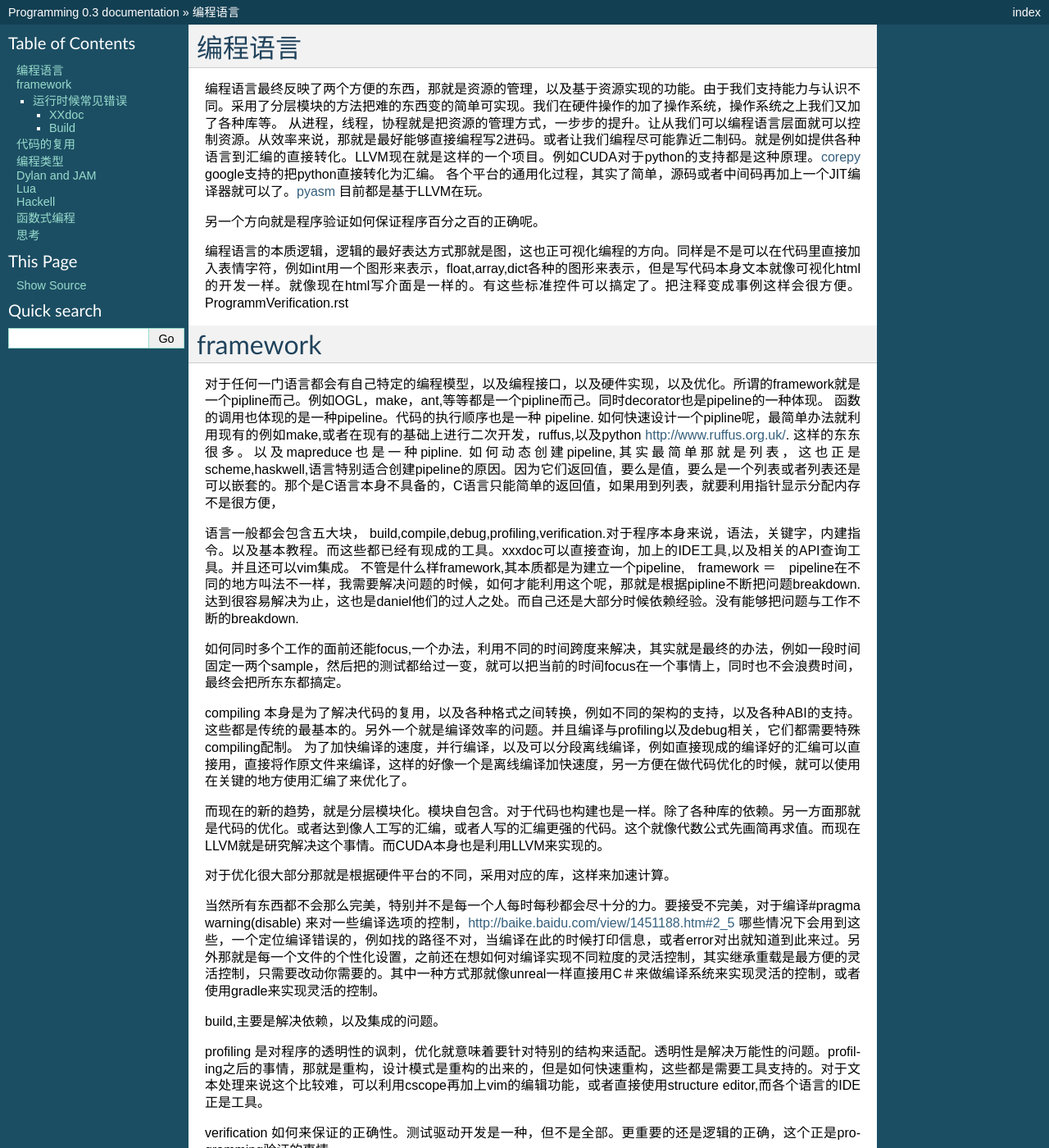
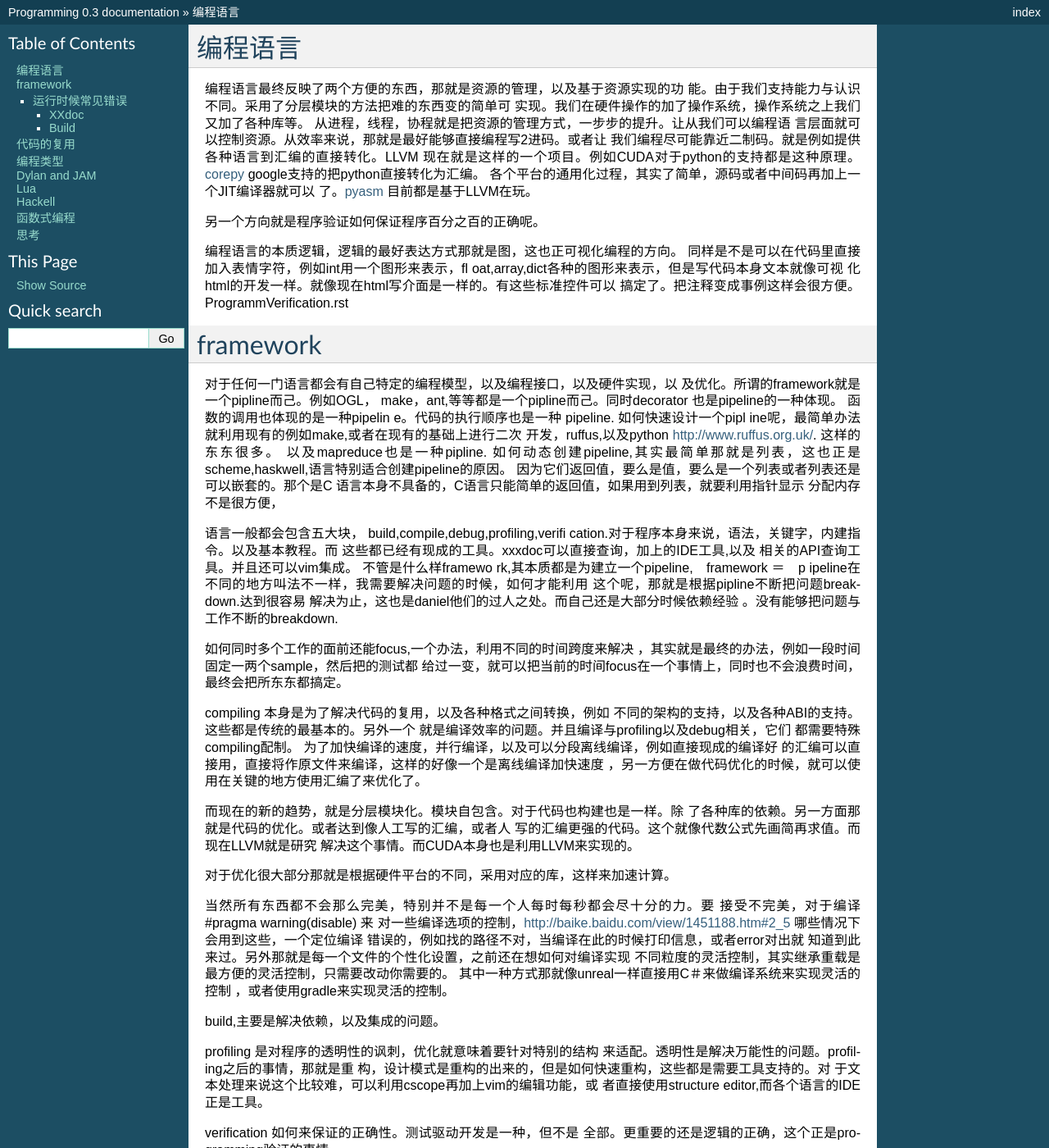
Before and after one commit to gwli/Programming, a Sphinx documentation site: the page built from source/content/Stage_1/ProgrammingLanguage.rst, in a window 1280 px wide and 1400 px high. Shown: the whole window at 82% size. Built offline with Sphinx 7.4.7, drawn with Linux system fonts in a browser that asks for light colours; some of the changed text lies outside the part shown.

```diff
--- a/source/content/Stage_1/ProgrammingLanguage.rst
+++ b/source/content/Stage_1/ProgrammingLanguage.rst
@@ -7,50 +7,112 @@
 编程语言
 --------
 
-编程语言最终反映了两个方便的东西，那就是资源的管理，以及基于资源实现的功能。由于我们支持能力与认识不同。采用了分层模块的方法把难的东西变的简单可实现。我们在硬件操作的加了操作系统，操作系统之上我们又加了各种库等。
-从进程，线程，协程就是把资源的管理方式，一步步的提升。让从我们可以编程语言层面就可以控制资源。从效率来说，那就是最好能够直接编程写2进码。或者让我们编程尽可能靠近二制码。就是例如提供各种语言到汇编的直接转化。LLVM现在就是这样的一个项目。例如CUDA对于python的支持都是这种原理。`corepy <http://www.corepy.org/index.php>`_ google支持的把python直接转化为汇编。  各个平台的通用化过程，其实了简单，源码或者中间码再加上一个JIT编译器就可以了。`pyasm <https://code.google.com/p/unladen-swallow/wiki/GettingStarted>`_  目前都是基于LLVM在玩。
+编程语言最终反映了两个方便的东西，那就是资源的管理，以及基于资源实现的功
+能。由于我们支持能力与认识不同。采用了分层模块的方法把难的东西变的简单可
+实现。我们在硬件操作的加了操作系统，操作系统之上我们又加了各种库等。
+从进程，线程，协程就是把资源的管理方式，一步步的提升。让从我们可以编程语
+言层面就可以控制资源。从效率来说，那就是最好能够直接编程写2进码。或者让
+我们编程尽可能靠近二制码。就是例如提供各种语言到汇编的直接转化。LLVM
+现在就是这样的一个项目。例如CUDA对于python的支持都是这种原理。
+`corepy <http://www.corepy.org/index.php>`_ google支持的把python直接转化为汇编。
+各个平台的通用化过程，其实了简单，源码或者中间码再加上一个JIT编译器就可以
+了。`pyasm <https://code.google.com/p/unladen-swallow/wiki/GettingStarted>`_  目前都是基于LLVM在玩。
 
 另一个方向就是程序验证如何保证程序百分之百的正确呢。
 
 
-编程语言的本质逻辑，逻辑的最好表达方式那就是图，这也正可视化编程的方向。同样是不是可以在代码里直接加入表情字符，例如int用一个图形来表示，float,array,dict各种的图形来表示，但是写代码本身文本就像可视化html的开发一样。就像现在html写介面是一样的。有这些标准控件可以搞定了。把注释变成事例这样会很方便。
+编程语言的本质逻辑，逻辑的最好表达方式那就是图，这也正可视化编程的方向。
+同样是不是可以在代码里直接加入表情字符，例如int用一个图形来表示，fl
+oat,array,dict各种的图形来表示，但是写代码本身文本就像可视
+化html的开发一样。就像现在html写介面是一样的。有这些标准控件可以
+搞定了。把注释变成事例这样会很方便。
 ProgrammVerification.rst
 
 
 framework
 ---------
-对于任何一门语言都会有自己特定的编程模型，以及编程接口，以及硬件实现，以及优化。所谓的framework就是一个pipline而己。例如OGL，make，ant,等等都是一个pipline而己。同时decorator也是pipeline的一种体现。 函数的调用也体现的是一种pipeline。代码的执行顺序也是一种 pipeline. 如何快速设计一个pipline呢，最简单办法就利用现有的例如make,或者在现有的基础上进行二次开发，ruffus,以及python http://www.ruffus.org.uk/. 这样的东东很多。以及mapreduce也是一种pipline. 如何动态创建pipeline,其实最简单那就是列表，这也正是scheme,haskwell,语言特别适合创建pipeline的原因。因为它们返回值，要么是值，要么是一个列表或者列表还是可以嵌套的。那个是C语言本身不具备的，C语言只能简单的返回值，如果用到列表，就要利用指针显示分配内存不是很方便，
 
-语言一般都会包含五大块，
-build,compile,debug,profiling,verification.对于程序本身来说，语法，关键字，内建指令。以及基本教程。而这些都已经有现成的工具。xxxdoc可以直接查询，加上的IDE工具,以及相关的API查询工具。并且还可以vim集成。 不管是什么样framework,其本质都是为建立一个pipeline,　framework ＝　pipeline在不同的地方叫法不一样，我需要解决问题的时候，如何才能利用这个呢，那就是根据pipline不断把问题breakdown.达到很容易解决为止，这也是daniel他们的过人之处。而自己还是大部分时候依赖经验。没有能够把问题与工作不断的breakdown.
+对于任何一门语言都会有自己特定的编程模型，以及编程接口，以及硬件实现，以
+及优化。所谓的framework就是一个pipline而己。例如OGL，
+make，ant,等等都是一个pipline而己。同时decorator
+也是pipeline的一种体现。 函数的调用也体现的是一种pipelin
+e。代码的执行顺序也是一种 pipeline. 如何快速设计一个pipl
+ine呢，最简单办法就利用现有的例如make,或者在现有的基础上进行二次
+开发，ruffus,以及python http://www.ruffus.org.uk/. 这样的东东很多。
+以及mapreduce也是一种pipline. 如何动态创建pipeline,其实最简单那就是列表，这也正是
+scheme,haskwell,语言特别适合创建pipeline的原因。
+因为它们返回值，要么是值，要么是一个列表或者列表还是可以嵌套的。那个是C
+语言本身不具备的，C语言只能简单的返回值，如果用到列表，就要利用指针显示
+分配内存不是很方便，
 
-如何同时多个工作的面前还能focus,一个办法，利用不同的时间跨度来解决，其实就是最终的办法，例如一段时间固定一两个sample，然后把的测试都给过一变，就可以把当前的时间focus在一个事情上，同时也不会浪费时间，最终会把所东东都搞定。
+语言一般都会包含五大块， build,compile,debug,profiling,verifi
+cation.对于程序本身来说，语法，关键字，内建指令。以及基本教程。而
+这些都已经有现成的工具。xxxdoc可以直接查询，加上的IDE工具,以及
+相关的API查询工具。并且还可以vim集成。 不管是什么样framewo
+rk,其本质都是为建立一个pipeline,　framework ＝　p
+ipeline在不同的地方叫法不一样，我需要解决问题的时候，如何才能利用
+这个呢，那就是根据pipline不断把问题breakdown.达到很容易
+解决为止，这也是daniel他们的过人之处。而自己还是大部分时候依赖经验
+。没有能够把问题与工作不断的breakdown.
 
-compiling 本身是为了解决代码的复用，以及各种格式之间转换，例如不同的架构的支持，以及各种ABI的支持。这些都是传统的最基本的。另外一个就是编译效率的问题。并且编译与profiling以及debug相关，它们都需要特殊compiling配制。
-为了加快编译的速度，并行编译，以及可以分段离线编译，例如直接现成的编译好的汇编可以直接用，直接将作原文件来编译，这样的好像一个是离线编译加快速度，另一方便在做代码优化的时候，就可以使用在关键的地方使用汇编了来优化了。
+如何同时多个工作的面前还能focus,一个办法，利用不同的时间跨度来解决
+，其实就是最终的办法，例如一段时间固定一两个sample，然后把的测试都
+给过一变，就可以把当前的时间focus在一个事情上，同时也不会浪费时间，
+最终会把所东东都搞定。
 
-而现在的新的趋势，就是分层模块化。模块自包含。对于代码也构建也是一样。除了各种库的依赖。另一方面那就是代码的优化。或者达到像人工写的汇编，或者人写的汇编更强的代码。这个就像代数公式先画简再求值。而现在LLVM就是研究解决这个事情。而CUDA本身也是利用LLVM来实现的。
+compiling 本身是为了解决代码的复用，以及各种格式之间转换，例如
+不同的架构的支持，以及各种ABI的支持。这些都是传统的最基本的。另外一个
+就是编译效率的问题。并且编译与profiling以及debug相关，它们
+都需要特殊compiling配制。
+为了加快编译的速度，并行编译，以及可以分段离线编译，例如直接现成的编译好
+的汇编可以直接用，直接将作原文件来编译，这样的好像一个是离线编译加快速度
+，另一方便在做代码优化的时候，就可以使用在关键的地方使用汇编了来优化了。
+
+
+而现在的新的趋势，就是分层模块化。模块自包含。对于代码也构建也是一样。除
+了各种库的依赖。另一方面那就是代码的优化。或者达到像人工写的汇编，或者人
+写的汇编更强的代码。这个就像代数公式先画简再求值。而现在LLVM就是研究
+解决这个事情。而CUDA本身也是利用LLVM来实现的。
 
 对于优化很大部分那就是根据硬件平台的不同，采用对应的库，这样来加速计算。
 
-当然所有东西都不会那么完美，特别并不是每一个人每时每秒都会尽十分的力。要接受不完美，对于编译#pragma warning(disable) 来对一些编译选项的控制，http://baike.baidu.com/view/1451188.htm#2_5 哪些情况下会用到这些，一个定位编译错误的，例如找的路径不对，当编译在此的时候打印信息，或者error对出就知道到此来过。另外那就是每一个文件的个性化设置，之前还在想如何对编译实现不同粒度的灵活控制，其实继承重载是最方便的灵活控制，只需要改动你需要的。其中一种方式那就像unreal一样直接用C＃来做编译系统来实现灵活的控制，或者使用gradle来实现灵活的控制。
+
+当然所有东西都不会那么完美，特别并不是每一个人每时每秒都会尽十分的力。要
+接受不完美，对于编译#pragma warning(disable) 来
+对一些编译选项的控制，http://baike.baidu.com/view/1451188.htm#2_5 哪些情况下会用到这些，一个定位编译
+错误的，例如找的路径不对，当编译在此的时候打印信息，或者error对出就
+知道到此来过。另外那就是每一个文件的个性化设置，之前还在想如何对编译实现
+不同粒度的灵活控制，其实继承重载是最方便的灵活控制，只需要改动你需要的。
+其中一种方式那就像unreal一样直接用C＃来做编译系统来实现灵活的控制
+，或者使用gradle来实现灵活的控制。
 
 
 build,主要是解决依赖，以及集成的问题。
 
 
-profiling 是对程序的透明性的讽刺，优化就意味着要针对特别的结构来适配。透明性是解决万能性的问题。profiling之后的事情，那就是重构，设计模式是重构的出来的，但是如何快速重构，这些都是需要工具支持的。对于文本处理来说这个比较难，可以利用cscope再加上vim的编辑功能，或者直接使用structure editor,而各个语言的IDE正是工具。
+profiling 是对程序的透明性的讽刺，优化就意味着要针对特别的结构
+来适配。透明性是解决万能性的问题。profiling之后的事情，那就是重
+构，设计模式是重构的出来的，但是如何快速重构，这些都是需要工具支持的。对
+于文本处理来说这个比较难，可以利用cscope再加上vim的编辑功能，或
+者直接使用structure editor,而各个语言的IDE正是工具。
 
-verification 如何来保证的正确性。测试驱动开发是一种，但不是全部。更重要的还是逻辑的正确，这个正是programming验证的事情。
+
+verification 如何来保证的正确性。测试驱动开发是一种，但不是
+全部。更重要的还是逻辑的正确，这个正是programming验证的事情。
+
 
 
 
 运行时候常见错误
 ================
-#. unhandle exception memory address,access violation reading location: 都是因为使用到一个错误的指针地址，还有一些函数指针，逻辑错误导致指针达到一个错误的值，例如直接00001之类的一般直接到指内核区域，还有代码区域，每一个区域都会不同的读写权限的。如果数据指针指错地，可能会改了别人的数据，而如果函数指针指错了趣，结果就未知了，会把乱码当指令来执行的。
 
-#. can't hit
-there is no debug info in the so file.
+#. unhandle exception memory address,access violation reading location:
+都是因为使用到一个错误的指针地址，还有一些函数指针，逻辑错误导致指针达到
+一个错误的值，例如直接00001之类的一般直接到指内核区域，还有代码区域
+，每一个区域都会不同的读写权限的。如果数据指针指错地，可能会改了别人的数
+据，而如果函数指针指错了趣，结果就未知了，会把乱码当指令来执行的。
+
+#. can't hit there is no debug info in the so file.
 you could use nm to check debug symbols.
 C:\nvpack\android-ndk-r10\toolchains\arm-linux-androideabi-4.8\prebuilt\windows\bin\arm-linux-androideabi-nm.exe
 
@@ -93,8 +164,11 @@ Build
 编程类型
 --------
 
-命令式程序设计、面向对象程序设计、函数式编程、面向侧面程序设计、泛型编程多种编程范式。泛型、`LINQ <http://developer.51cto.com/art/200911/165090.htm/>`_  `PLINQ <http://msdn.microsoft.com/en-us/magazine/cc163329.aspx>`_  和 Futures
-对于面象对象的语言，类的静态变量与静态代码是在类进行构造的时候，就已经要执行了。是先于任何运行时代码。通过自己的debug来快速的深入底层。
+命令式程序设计、面向对象程序设计、函数式编程、面向侧面程序设计、泛型编程
+多种编程范式。泛型、`LINQ <http://developer.51cto.com/art/200911/165090.htm/>`_  `
+PLINQ <http://msdn.microsoft.com/en-us/magazine/cc163329.aspx>`_  和 Futures
+对于面象对象的语言，类的静态变量与静态代码是在类进行构造的时候，就已经要
+执行了。是先于任何运行时代码。通过自己的debug来快速的深入底层。
    * `Debug <HowToDebug>`_
    * `MultiThread <MultiThreadProgram>`_
 
```
Also changed, not shown: other parts of source/content/Stage_1/ProgrammingLanguage.rst (+159 -54 lines), source/content/Stage_1/PerlLanguage.rst (+34 -1 lines).
